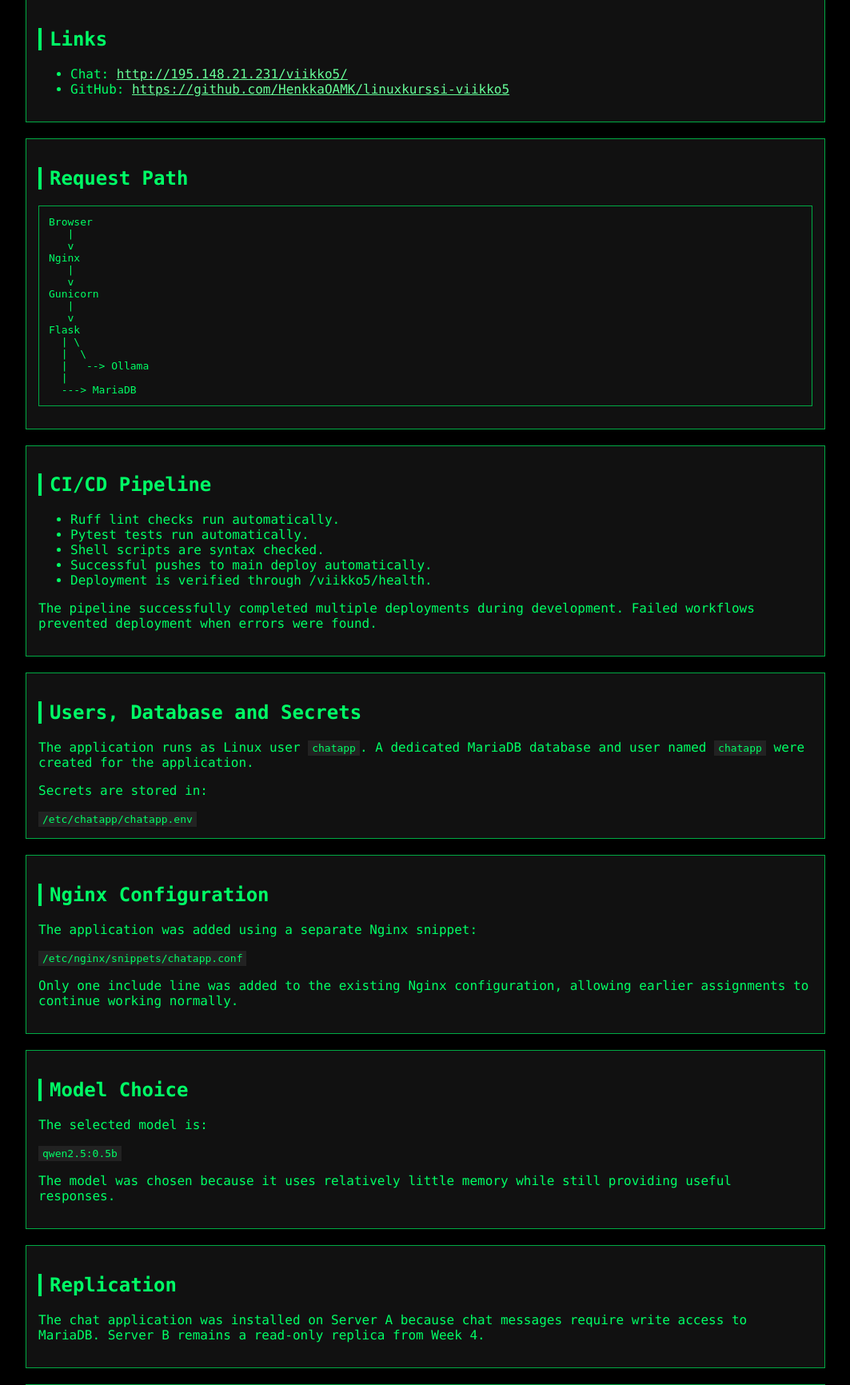
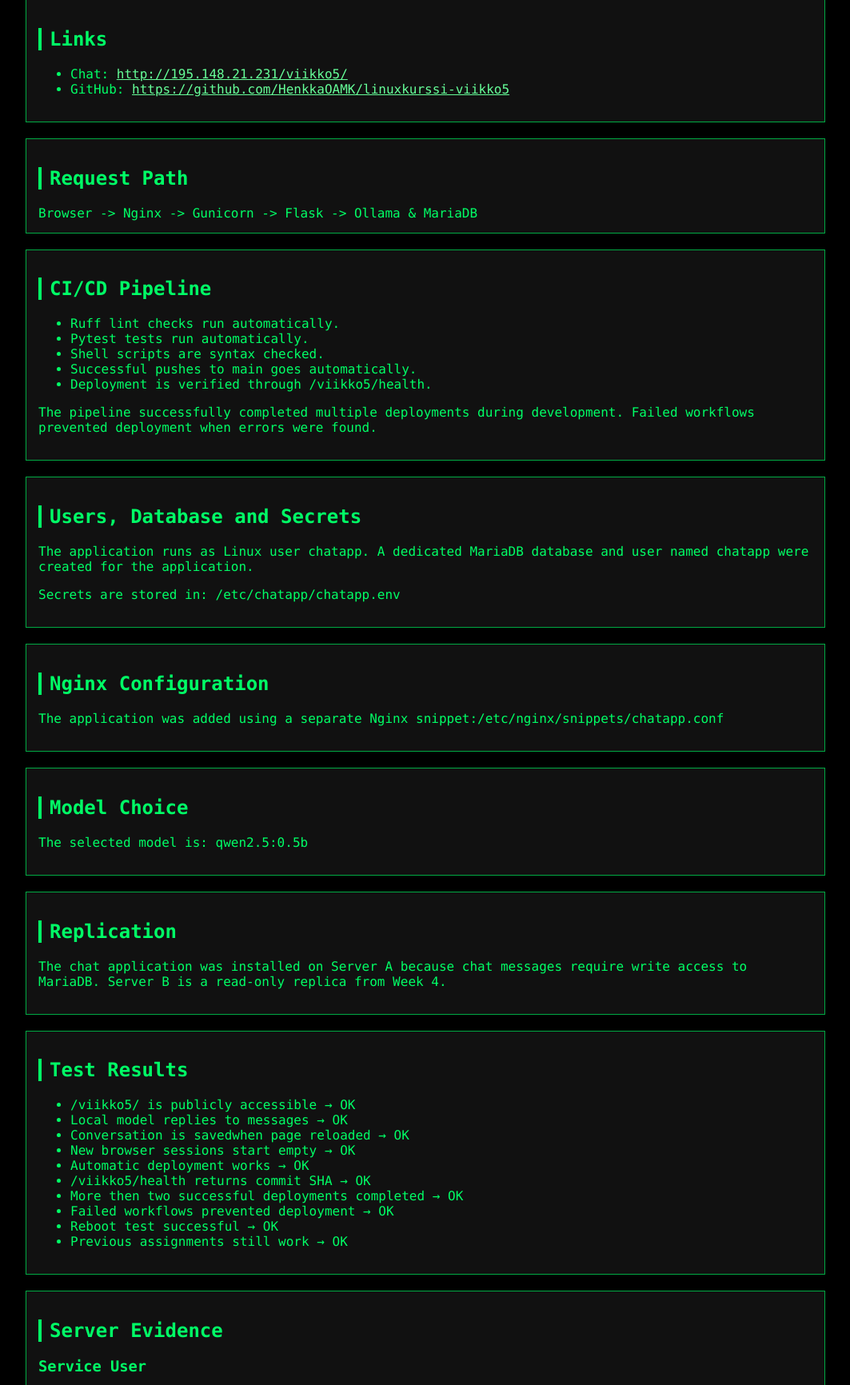
Before and after one commit to HenkkaOAMK/linuxkurssi-viikko5, a Flask app: page /docs in a window 1280 px wide. Shown: the part 173-1905 px from the top of the page at 80% size, without its empty margins (108-1171 px from the left). Run offline with Flask 3, Linux system fonts and the light colour scheme.

Commit message:
documentation almost ready

```diff
--- a/templates/documentation.html
+++ b/templates/documentation.html
@@ -111,23 +111,7 @@ https://github.com/HenkkaOAMK/linuxkurssi-viikko5
 
 <h2>Request Path</h2>
 
-<pre>
-Browser
-   |
-   v
-Nginx
-   |
-   v
-Gunicorn
-   |
-   v
-Flask
-  | \
-  |  \
-  |   --> Ollama
-  |
-  ---> MariaDB
-</pre>
+Browser -> Nginx -> Gunicorn -> Flask -> Ollama & MariaDB
 
 </div>
 
@@ -139,7 +123,7 @@ Flask
 <li>Ruff lint checks run automatically.</li>
 <li>Pytest tests run automatically.</li>
 <li>Shell scripts are syntax checked.</li>
-<li>Successful pushes to main deploy automatically.</li>
+<li>Successful pushes to main goes automatically.</li>
 <li>Deployment is verified through /viikko5/health.</li>
 </ul>
 
@@ -155,15 +139,13 @@ Failed workflows prevented deployment when errors were found.
 <h2>Users, Database and Secrets</h2>
 
 <p>
-The application runs as Linux user <code>chatapp</code>.
-A dedicated MariaDB database and user named <code>chatapp</code> were created for the application.
+The application runs as Linux user chatapp.
+A dedicated MariaDB database and user named chatapp were created for the application.
 </p>
 
 <p>
-Secrets are stored in:
+Secrets are stored in: /etc/chatapp/chatapp.env
 </p>
-
-<code>/etc/chatapp/chatapp.env</code>
 
 </div>
 
@@ -172,13 +154,9 @@ Secrets are stored in:
 <h2>Nginx Configuration</h2>
 
 <p>
-The application was added using a separate Nginx snippet:
+The application was added using a separate Nginx snippet:/etc/nginx/snippets/chatapp.conf
 </p>
 
-<code>/etc/nginx/snippets/chatapp.conf</code>
-
-<p>
-Only one include line was added to the existing Nginx configuration, allowing earlier assignments to continue working normally.
 </p>
 
 </div>
@@ -188,13 +166,7 @@ Only one include line was added to the existing Nginx configuration, allowing ea
 <h2>Model Choice</h2>
 
 <p>
-The selected model is:
-</p>
-
-<code>qwen2.5:0.5b</code>
-
-<p>
-The model was chosen because it uses relatively little memory while still providing useful responses.
+The selected model is: qwen2.5:0.5b
 </p>
 
 </div>
@@ -205,7 +177,7 @@ The model was chosen because it uses relatively little memory while still provid
 
 <p>
 The chat application was installed on Server A because chat messages require write access to MariaDB.
-Server B remains a read-only replica from Week 4.
+Server B is a read-only replica from Week 4.
 </p>
 
 </div>
@@ -217,11 +189,11 @@ Server B remains a read-only replica from Week 4.
 <ul>
 <li>/viikko5/ is publicly accessible → OK</li>
 <li>Local model replies to messages → OK</li>
-<li>Conversation survives page reload → OK</li>
+<li>Conversation is savedwhen page reloaded → OK</li>
 <li>New browser sessions start empty → OK</li>
 <li>Automatic deployment works → OK</li>
 <li>/viikko5/health returns commit SHA → OK</li>
-<li>Two successful deployments completed → OK</li>
+<li>More then two successful deployments completed → OK</li>
 <li>Failed workflows prevented deployment → OK</li>
 <li>Reboot test successful → OK</li>
 <li>Previous assignments still work → OK</li>
@@ -235,49 +207,41 @@ Server B remains a read-only replica from Week 4.
 
 <h3>Service User</h3>
 
-<pre>
+
 User=chatapp
 Group=chatapp
-</pre>
+
 
 <h3>Environment File Permissions</h3>
 
-<pre>
+
 -rw-r----- 1 root chatapp ... /etc/chatapp/chatapp.env
-</pre>
+
 
 <h3>Database Permissions</h3>
 
-<pre>
 GRANT SELECT, INSERT, UPDATE, DELETE,
 CREATE, INDEX, ALTER
 ON chatapp.* TO 'chatapp'@'localhost'
-</pre>
 
 <h3>Installed Model</h3>
 
-<pre>
 qwen2.5:0.5b
 397 MB
-</pre>
 
 <h3>Server Memory</h3>
 
-<pre>
 Memory: 7.6 GiB
 Available: 6.8 GiB
 Swap: 0 B
-</pre>
 
 <h3>Listening Services</h3>
 
-<pre>
 127.0.0.1:3306   MariaDB
 127.0.0.1:11434  Ollama
 127.0.0.1:5000   Flask
 0.0.0.0:80       Nginx
 0.0.0.0:22       SSH
-</pre>
 
 </div>
 
@@ -298,7 +262,7 @@ The issue was solved by creating a dedicated deployment key and configuring GitH
 <h2>What I Learned</h2>
 
 <p>
-During this assignment I learned how CI/CD pipelines work in practice and how GitHub Actions, Nginx, Gunicorn, MariaDB and a locally hosted language model can be combined into a working Linux web application.
+During this assignment I learned how CI/CD pipelines work.
 </p>
 
 </div>
```
